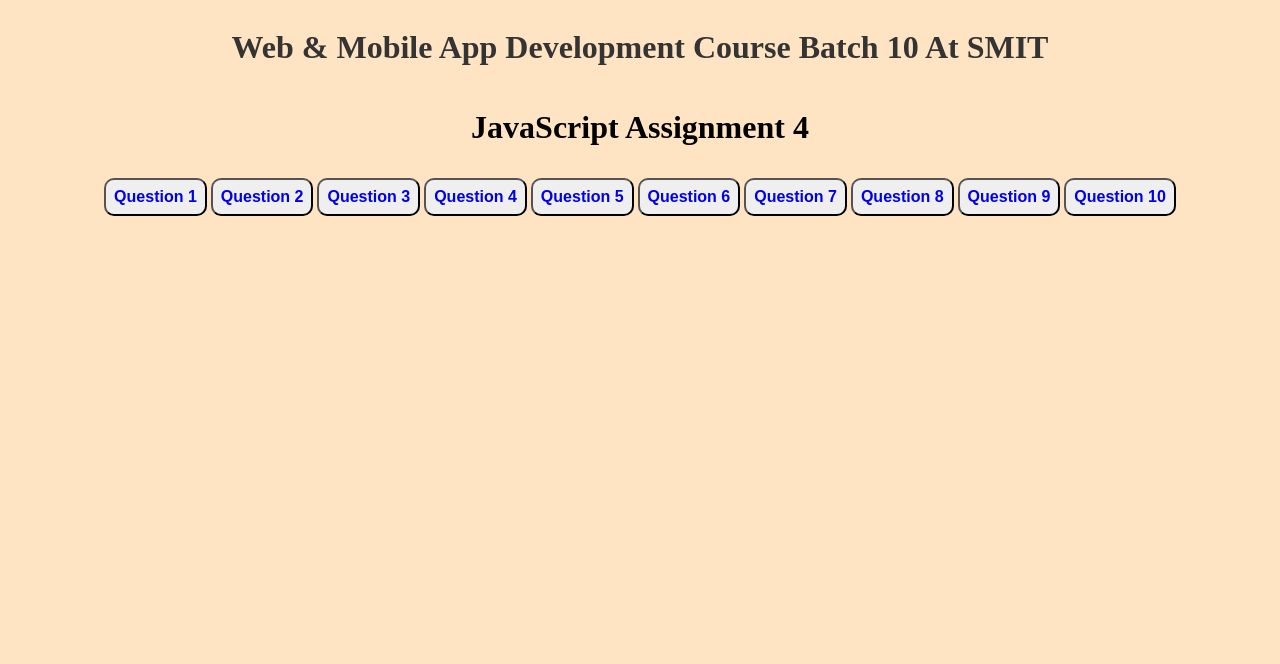
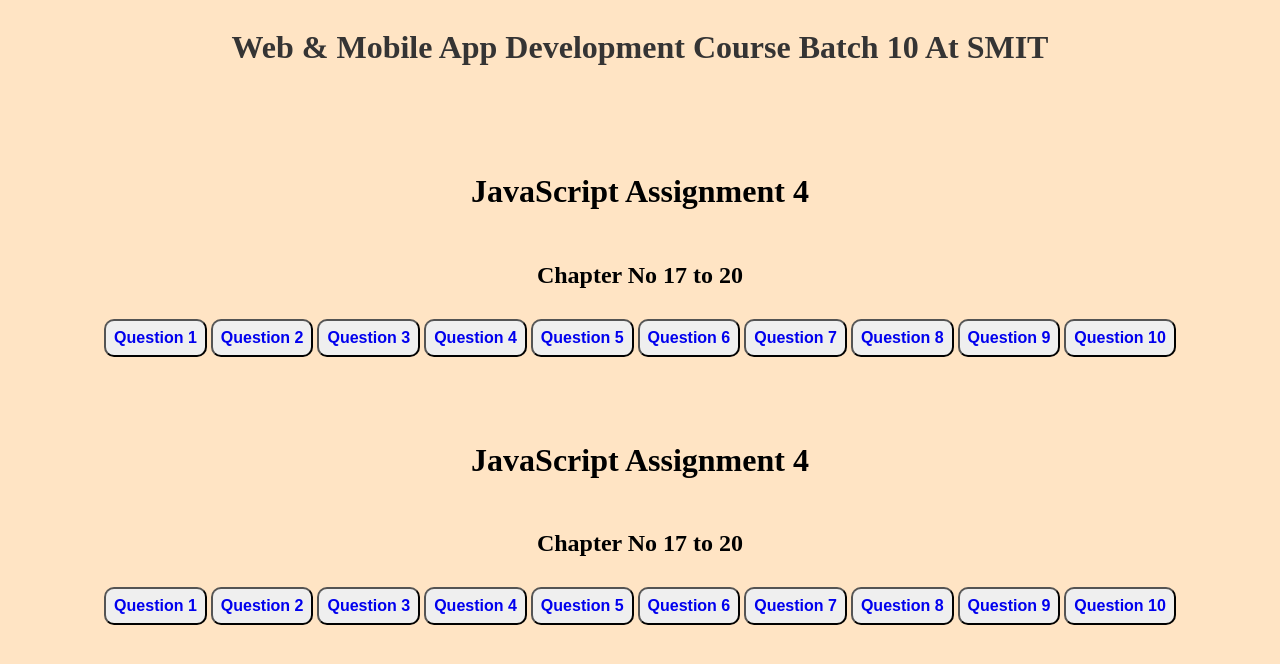
Before and after one commit to GhulamHaider79/web-mob-app-devlop, a plain HTML site: page index.html in a window 1280 px wide. Drawn offline with Linux system fonts and the light colour scheme.

Commit message:
practice

```diff
--- a/index.html
+++ b/index.html
@@ -1,20 +1,23 @@
 <!DOCTYPE html>
 <html lang="en">
+
 <head>
     <meta charset="UTF-8">
     <meta name="viewport" content="width=device-width, initial-scale=1.0">
     <title>Web & Mobile App Development Course</title>
     <link rel="stylesheet" href="style.css">
 </head>
+
 <body>
 
     <div class="course-heading-container">
 
-            <h1>Web & Mobile App Development Course Batch 10 At SMIT</h1>
+        <h1>Web & Mobile App Development Course Batch 10 At SMIT</h1>
 
     </div>
     <div class="course-heading-assignment">
         <h1>JavaScript Assignment 4</h1>
+        <h2>Chapter No 17 to 20</h2>
         <div>
             <button><a href="./assingnment4/assign.html#question1">Question 1</a></button>
             <button><a href="./assingnment4/assign.html#question2">Question 2</a></button>
@@ -30,5 +33,25 @@
         </div>
     </div>
 
+
+    <div class="course-heading-assignment">
+        <h1>JavaScript Assignment 4</h1>
+        <h2>Chapter No 17 to 20</h2>
+        <div>
+            <button><a href="./assingnment4/assign.html#question1Chapter20">Question 1</a></button>
+            <button><a href="./assingnment4/assign.html#question2Chapter20">Question 2</a></button>
+            <button><a href="./assingnment4/assign.html#question3Chapter20">Question 3</a></button>
+            <button><a href="./assingnment4/assign.html#question4Chapter20">Question 4</a></button>
+            <button><a href="./assingnment4/assign.html#question5Chapter20">Question 5</a></button>
+            <button><a href="./assingnment4/assign.html#question6Chapter20">Question 6</a></button>
+            <button><a href="./assingnment4/assign.html#question7Chapter20">Question 7</a></button>
+            <button><a href="./assingnment4/assign.html#question8Chapter20">Question 8</a></button>
+            <button><a href="./assingnment4/assign.html#question9Chapter20">Question 9</a></button>
+            <button><a href="./assingnment4/assign.html#question10Chapter20">Question 10</a></button>
+
+        </div>
+    </div>
+
 </body>
+
 </html>
--- a/style.css
+++ b/style.css
@@ -5,6 +5,7 @@ body{
     width: 100%;
     display: flex;
     justify-content: center;
+
 }
 .course-heading-container>h1{
     color: #353434;
@@ -17,6 +18,7 @@ body{
     flex-direction: column;
     align-items: center;
     gap: 10px;
+    margin-top: 4rem;
 }
 .course-heading-assignment>div>button{
     padding: 0.5rem;
```
Also changed, not shown: assingnment4/app.js (+25 -0 lines), assingnment4/assign.html (+23 -0 lines).
